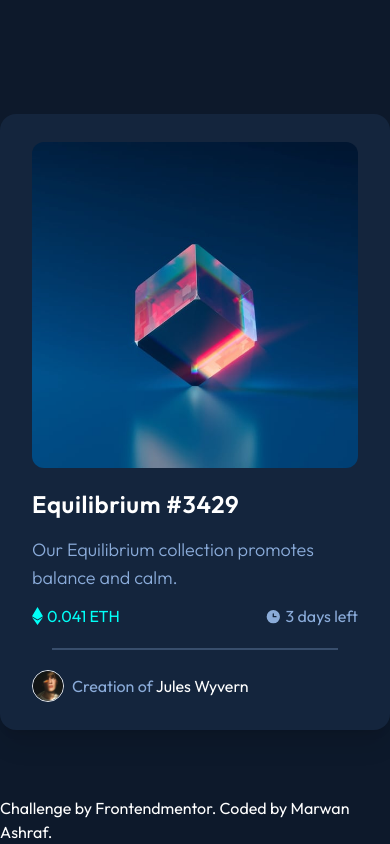
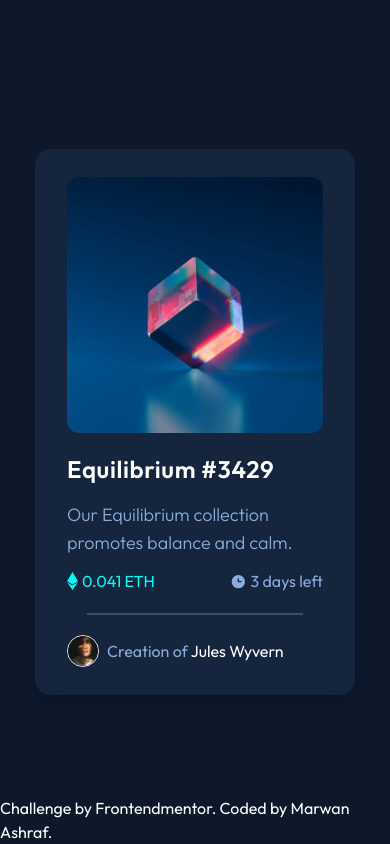
Before and after one commit to R2mbo/nft-preview-card-component, a website: page index.html in a window 390 px wide. Drawn offline with Linux system fonts and the light colour scheme.

Commit message:
styling
changing width from auto to 80 after sm

```diff
--- a/index.html
+++ b/index.html
@@ -9,7 +9,7 @@
   <title>Frontend Mentor | NFT preview card component</title>
 </head>
 <body class="flex justify-center items-center h-screen">
-<main class="sm:absolute my-auto sm:top-1/2 sm:left-1/2 sm:-translate-x-1/2 sm:m-0 sm:-translate-y-1/2 sm:w-96 py-7 px-8 shadow-xl rounded-2xl">
+<main class="sm:absolute my-auto sm:top-1/2 sm:left-1/2 sm:-translate-x-1/2 sm:m-0 sm:-translate-y-1/2 sm:w-96 py-7 px-8 shadow-xl rounded-2xl w-80 sm:w-96"">
   <section class="group relative">
     <img class="rounded-xl h-1/2 m-auto mb-5" src="./images/image-equilibrium.jpg" alt="equilibrium">
     <div class="cursor-pointer hover:bg-cyan-500 absolute top-0 flex items-center justify-center w-full h-full rounded-xl transition-all opacity-0 group-hover:opacity-80">
```
